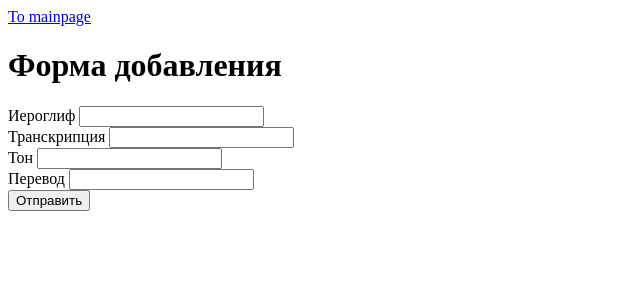
After one commit to Khudoteplov/project1-django-website, a Django app: page /add-character in a window 1280 px wide. The commit adds this page. Shown: the top 300 px of the page, without its empty margins (0-640 px from the left). Run offline with Django 5.2, Linux system fonts and the light colour scheme.

Commit message:
implement form for adding new entries into the database

```diff
--- a/mysite/characters_db.py
+++ b/mysite/characters_db.py
@@ -5,3 +5,8 @@ def get_characters_for_table():
     for item in Data.objects.all():
         tab.append([item.character, item.pinyin, item.tone, item.translation, item.tags])
     return tab
+
+def write_character(new_character, new_pinyin, new_tone, new_translation):
+    character = Data(character=new_character, pinyin=new_pinyin,
+                     tone=new_tone, translation=new_translation, tags="")
+    character.save()
--- a/mysite/settings.py
+++ b/mysite/settings.py
@@ -49,7 +49,7 @@ MIDDLEWARE = [
     'django.middleware.security.SecurityMiddleware',
     'django.contrib.sessions.middleware.SessionMiddleware',
     'django.middleware.common.CommonMiddleware',
-    'django.middleware.csrf.CsrfViewMiddleware',
+ #   'django.middleware.csrf.CsrfViewMiddleware',
     'django.contrib.auth.middleware.AuthenticationMiddleware',
     'django.contrib.messages.middleware.MessageMiddleware',
     'django.middleware.clickjacking.XFrameOptionsMiddleware',
--- a/mysite/urls.py
+++ b/mysite/urls.py
@@ -21,4 +21,6 @@ from . import views
 urlpatterns = [
     # path('admin/', admin.site.urls),
     path('', views.home),
+    path('add-character', views.add),
+    path('send-character', views.send),
 ]
--- a/mysite/views.py
+++ b/mysite/views.py
@@ -4,3 +4,16 @@ from . import characters_db
 
 def home(request):
     return render(request, "home.html", context={"items": characters_db.get_characters_for_table()})
+
+def add(request):
+    return render(request, "add.html")
+
+def send(request):
+    if request.method == "POST":
+        cache.clear()
+        new_character = request.POST.get("character")
+        new_pinyin = request.POST.get("pinyin")
+        new_tone = request.POST.get("tone")
+        new_translation = request.POST.get("translation")
+        characters_db.write_character(new_character, new_pinyin, new_tone, new_translation)
+        return render(request, "home.html", context={"items": characters_db.get_characters_for_table()})
--- /dev/null
+++ b/templates/add.html
@@ -0,0 +1,37 @@
+{% extends "base_page.html" %}
+
+{% block pagetitle %}
+Форма добавления
+{% endblock %}
+
+{% block content %}
+	<div>
+		<form method="post">
+			<div>
+				<label for="character"> Иероглиф </label>
+				<input type="text" class="form-control input-lg" name="character" value required>
+			</div>
+			<div>
+				<label for="pinyin"> Транскрипция </label>
+				<input type="text" class="form-control input-lg" name="pinyin" value required>
+			</div>
+			<div>
+				<label for="tone"> Тон </label>
+				<input type="text" class="form-control input-lg" name="tone" value required>
+			</div>
+
+			<div>
+				<label for="translation"> Перевод </label>
+				<input type="text" class="form-control input-lg" name="translation" value required>
+			</div>
+
+			<div>
+				<button type="submit" formaction="/send-character"> Отправить </button>
+
+
+
+		</form>
+	</div>
+
+
+{% endblock %}
```
Also changed, not shown: templates/home.html (+7 -1 lines).
